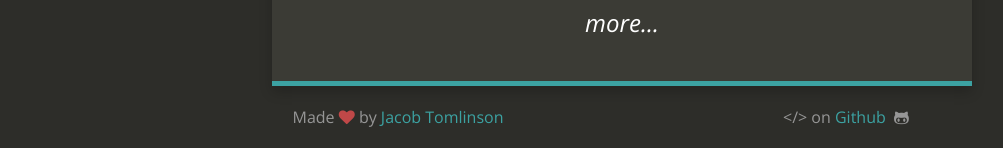
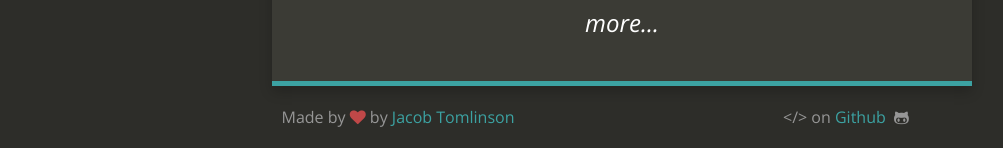
Before and after one commit to eski1337/lblb-it-ffd00, a Jekyll site: the page built from index.html, in a window 1280 px wide. Shown: the part 749-897 px from the top of the page, without its empty margins (18-1021 px from the left). Built offline with Jekyll 4.4.1, drawn with Linux system fonts in a browser that asks for light colours; nearby versions of some CDN libraries.

Commit message:
_config.yml: changed

```diff
--- a/_config.yml
+++ b/_config.yml
@@ -21,7 +21,7 @@ stackoverflow_link: null
 xing_link: null
 facebook_link: null
 footer_left: >-
-  Made  <i class="fa fa-heart"></i> by <a
+  Made by <i class="fa fa-heart"></i> by <a
   href="https://twitter.com/_JacobTomlinson">Jacob Tomlinson</a>
 footer_right: >-
   &lt;/&gt; on <a
```
